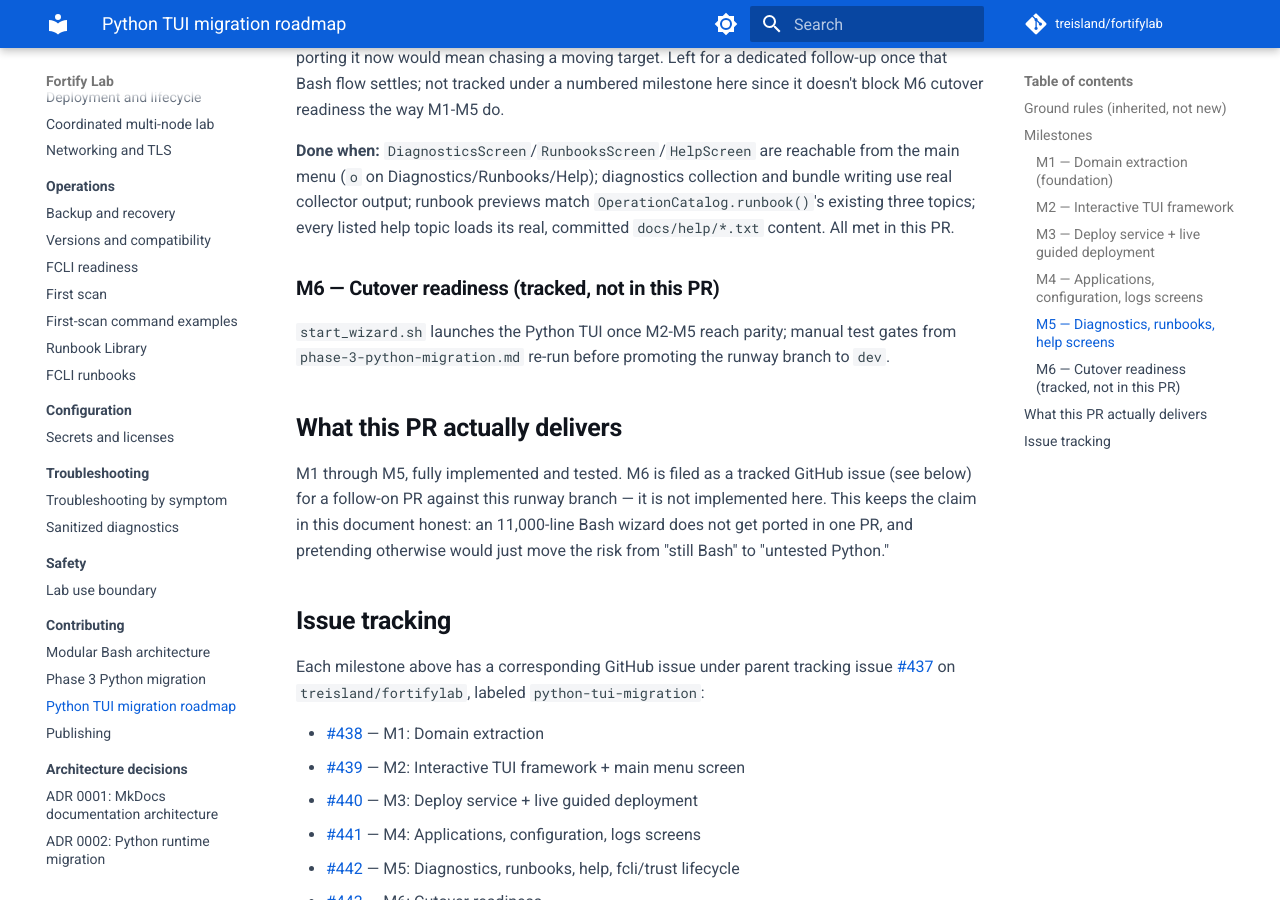
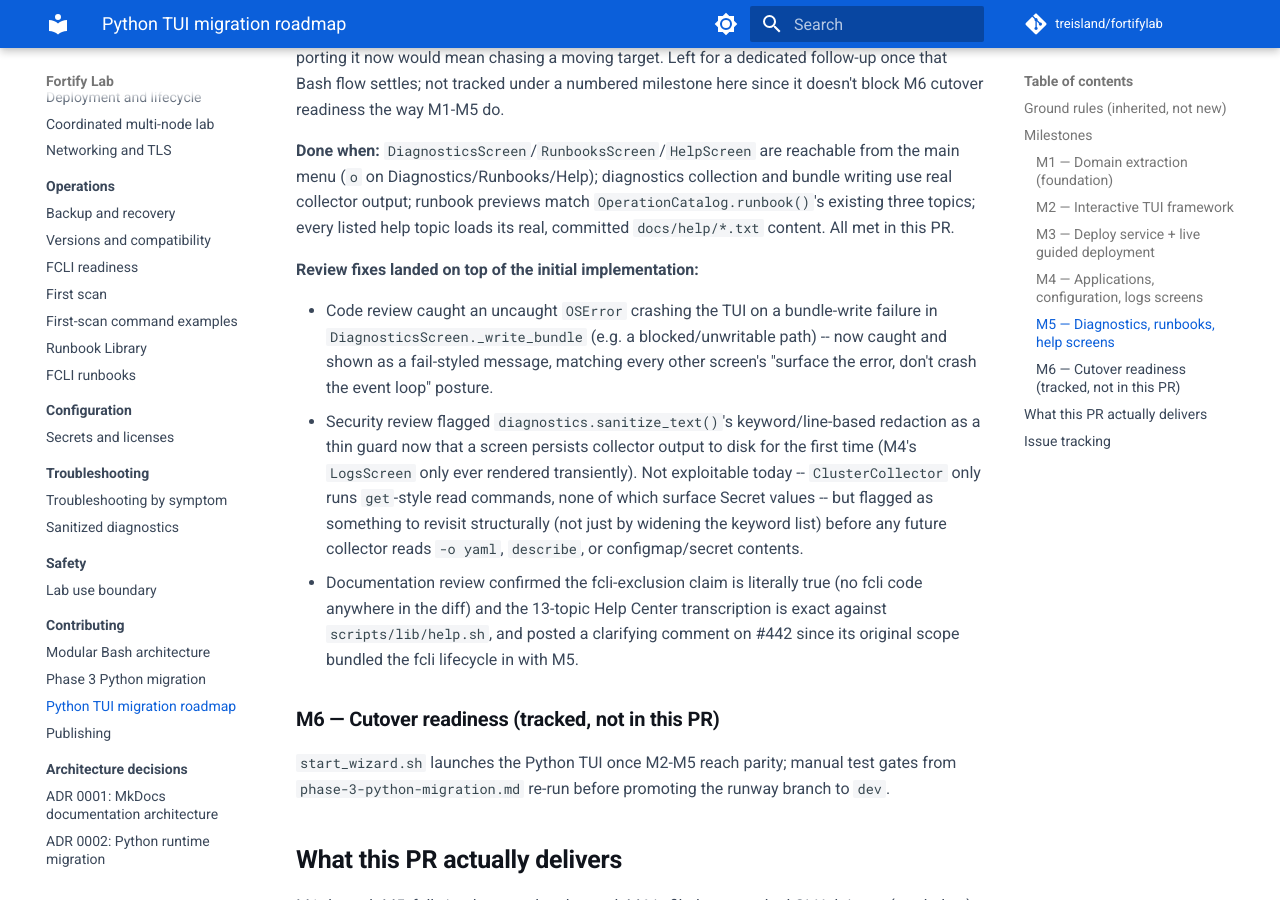
Before and after one commit to treisland/fortifylab, an MkDocs documentation site: the page built from docs/development/python-tui-roadmap.md, in a window 1280 px wide and 900 px high, scrolled down 5286 px. Built offline with MkDocs 1.6.1 and Material for MkDocs 9.7.7, drawn with Linux system fonts in a browser that asks for light colours; comment, search, counter and statistics services are not loaded.

Commit message:
Fix M5 review findings: uncaught OSError, README drift
Code review found DiagnosticsScreen._write_bundle let an OSError from a
blocked/unwritable bundle path escape uncaught, crashing the TUI event
loop instead of surfacing as an error message like every other screen's
failure path. Fixed, with a regression test.

Security review flagged diagnostics.sanitize_text()'s keyword/line-based
redaction as a thin guard now that this milestone persists collector
output to disk for the first time -- not exploitable today (ClusterCollector
only runs read-only `get`-style commands), but noted in the roadmap as
something to revisit structurally before any future collector reads
`-o yaml`, `describe`, or secret/configmap contents.

Documentation review confirmed the fcli-exclusion claim and the 13-topic
Help Center transcription are both accurate, updated README's stale
live-screens count (four -> seven), and posted a clarifying comment on
#442 since its original scope bundled the fcli lifecycle in with M5.

Co-Authored-By: Claude Sonnet 5 <noreply@anthropic.com>
Claude-Session: https://claude.ai/code/session_01StqHJpJsG59x1rMFKLvWRk

```diff
--- a/docs/development/python-tui-roadmap.md
+++ b/docs/development/python-tui-roadmap.md
@@ -246,6 +246,26 @@ runbook previews match `OperationCatalog.runbook()`'s existing three
 topics; every listed help topic loads its real, committed `docs/help/*.txt`
 content. All met in this PR.
 
+**Review fixes landed on top of the initial implementation:**
+
+- Code review caught an uncaught `OSError` crashing the TUI on a bundle-write
+  failure in `DiagnosticsScreen._write_bundle` (e.g. a blocked/unwritable
+  path) -- now caught and shown as a fail-styled message, matching every
+  other screen's "surface the error, don't crash the event loop" posture.
+- Security review flagged `diagnostics.sanitize_text()`'s keyword/line-based
+  redaction as a thin guard now that a screen persists collector output to
+  disk for the first time (M4's `LogsScreen` only ever rendered
+  transiently). Not exploitable today -- `ClusterCollector` only runs
+  `get`-style read commands, none of which surface Secret values -- but
+  flagged as something to revisit structurally (not just by widening the
+  keyword list) before any future collector reads `-o yaml`, `describe`,
+  or configmap/secret contents.
+- Documentation review confirmed the fcli-exclusion claim is literally true
+  (no fcli code anywhere in the diff) and the 13-topic Help Center
+  transcription is exact against `scripts/lib/help.sh`, and posted a
+  clarifying comment on #442 since its original scope bundled the fcli
+  lifecycle in with M5.
+
 ### M6 — Cutover readiness (tracked, not in this PR)
 
 `start_wizard.sh` launches the Python TUI once M2-M5 reach parity; manual
```
Also changed, not shown: README.md (+13 -7 lines), 2 other files.
